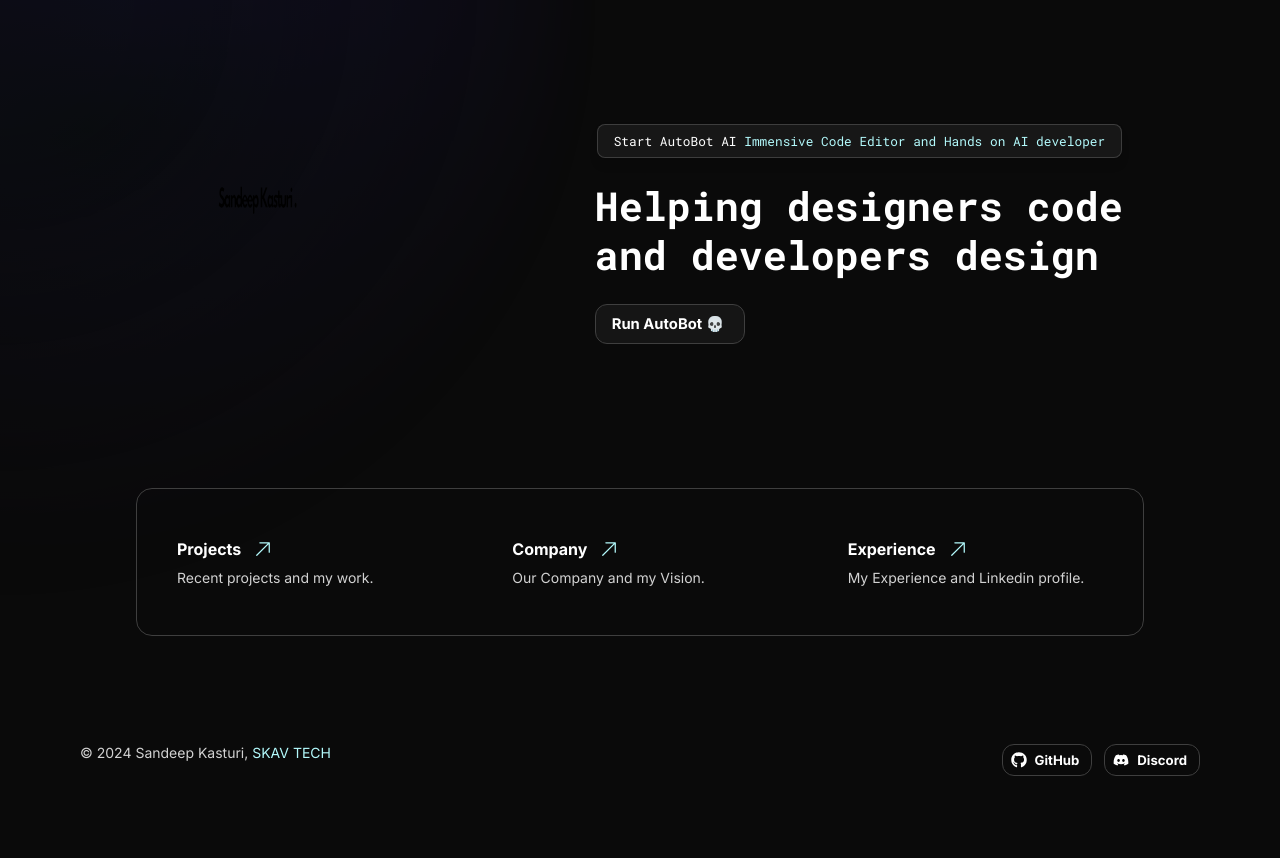
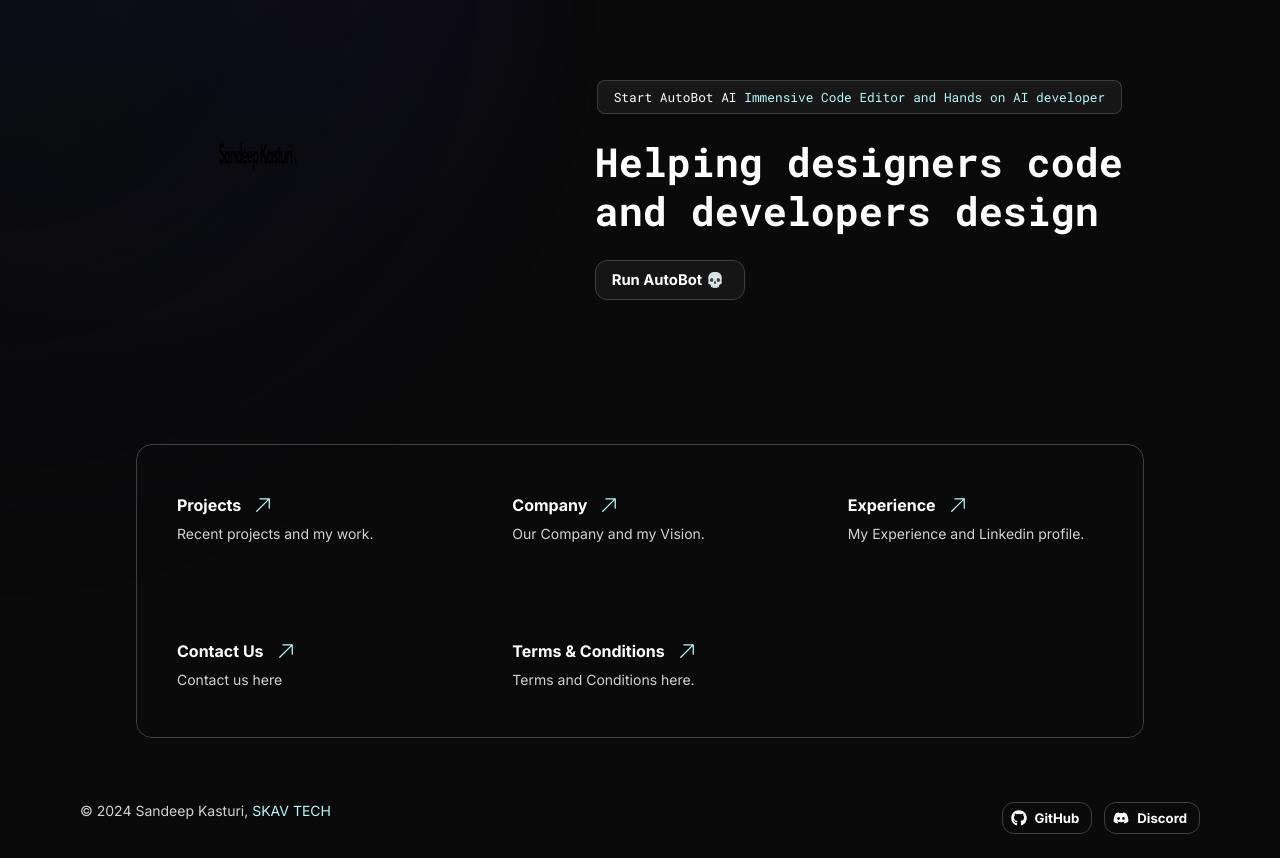
Before and after one commit to Sandeepkasturi/sandeepkasturi-portfolio, a Next.js app: page / in a window 1280 px wide. Before the commit the page ends 800 px from the top, so only its background shows below. Built offline with nearby package versions, Linux system fonts and the light colour scheme.

Commit message:
Update page.tsx

```diff
--- a/src/app/page.tsx
+++ b/src/app/page.tsx
@@ -22,6 +22,19 @@
 			title: "Experience",
 			description: "My Experience and Linkedin profile.",
 		},
+
+		{
+			href: "https://sandeepkasturi.vercel.app/contact-us",
+			title: "Contact Us",
+			description: "Contact us here",
+		},
+
+		{
+			href: "https://sandeepkasturi.vercel.app/terms-conditions",
+			title: "Terms & Conditions",
+			description: "Terms and Conditions here.",
+		},
+
 	];
 
 	return (
```
